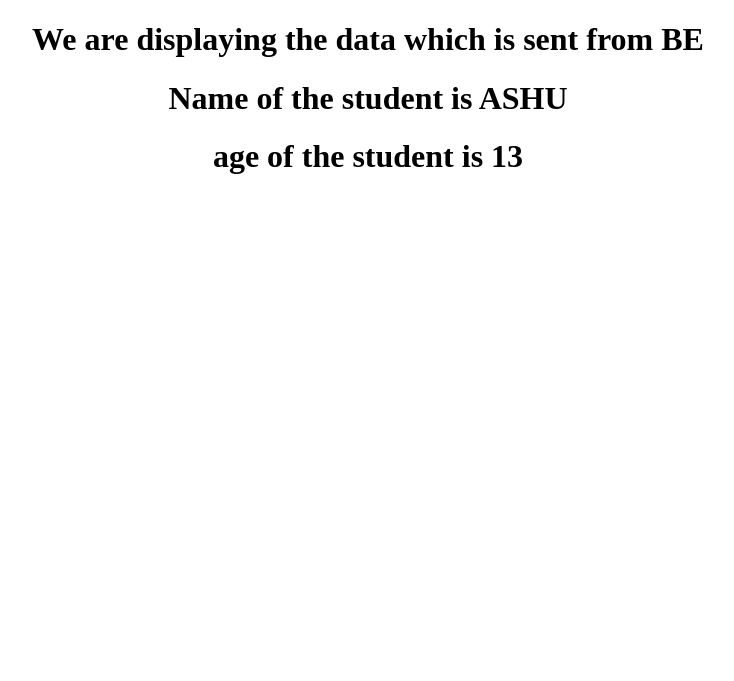
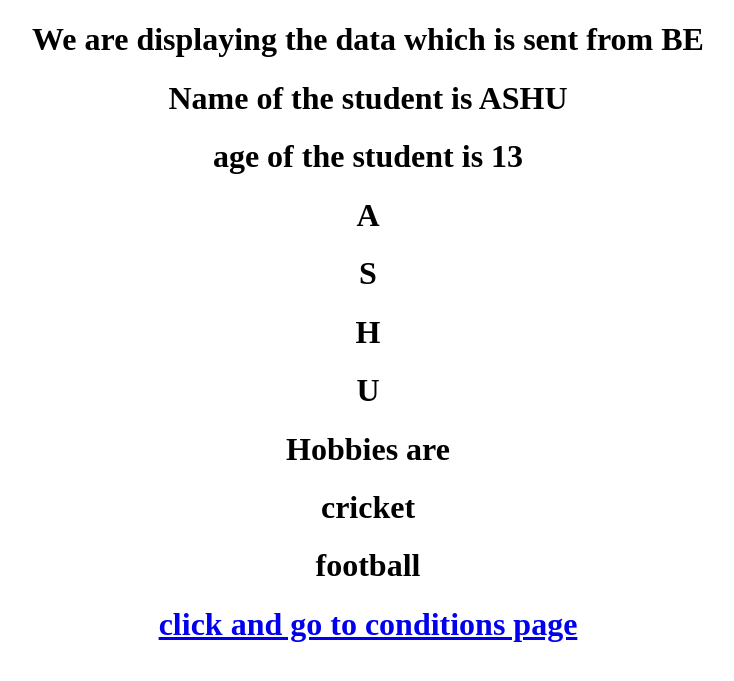
Before and after one commit to harshadvali11/jinja_print_tags, a Django app: page /data_render/ in a window 1280 px wide. Shown: the top 681 px of the page, without its empty margins (272-1006 px from the left). Run offline with Django 4.2, Linux system fonts and the light colour scheme.

Commit message:
first commit

```diff
--- a/app/views.py
+++ b/app/views.py
@@ -3,7 +3,7 @@ from django.shortcuts import render
 # Create your views here.
 
 def data_render(request):
-    d={'name':'ASHU','age':13}
+    d={'name':'ASHU','age':13,'hobbies':['cricket','football']}
     return render(request,'data_render.html',context=d)
 
 
--- a/templates/data_render.html
+++ b/templates/data_render.html
@@ -16,6 +16,44 @@
         <h1>age of the student is {{age}}</h1>
 {% endif %}
 
+{% for i in name %}
+
+        <h1>{{i}}</h1>
+{% endfor %}
+
+
+<h1>Hobbies are</h1>
+{% for h in hobbies %}
+        <h1>{{h}}</h1>
+{% endfor %}
+
+<h1><a href="{% url 'conditions' %}">click and go to conditions page</a></h1>
+
+
+
+
+
+
+
+
+
+
+
+
+
+
+
+
+
+
+
+
+
+
+
+
+
+
 
 
 
```
Also changed, not shown: templates/conditions.html (+25 -0 lines).
